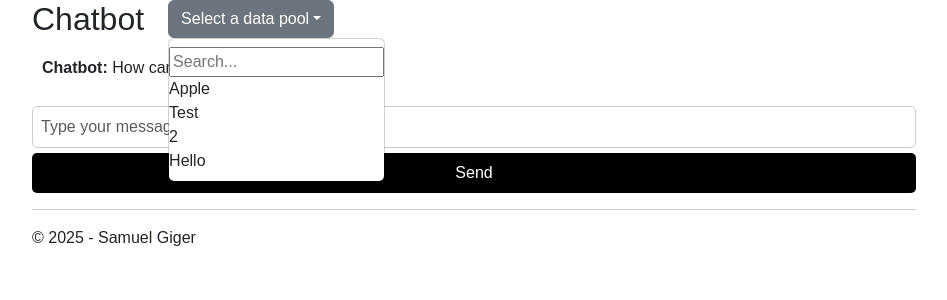
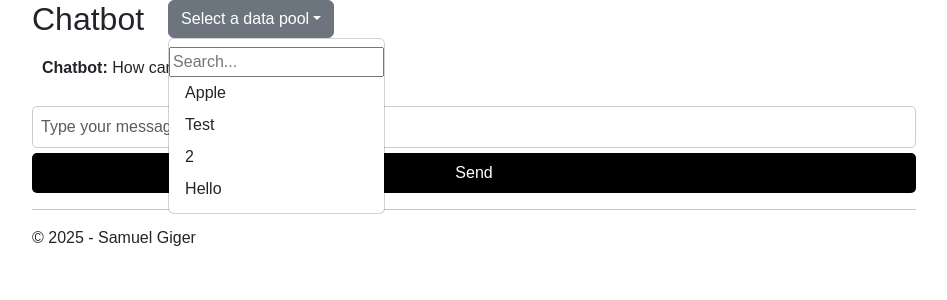
Before and after one commit to gigersam/SecOverview, a Django app: page /chat/ in a window 1280 px wide, after a click on "Select a data pool". Shown: the part 56-356 px from the top of the page, without its empty margins (166-1113 px from the left). Run offline with Django 5.2, Linux system fonts and the light colour scheme; the visitor is signed in with stand-in values (Sample User, id 1); parts of the project's set-up code (start-up, migrations or seed data) failed here and were passed over; some libraries are stand-ins or nearby versions.

Commit message:
better dropdown chatpage.html added app chat to install.sh, removed media config in nginx config -> not required.

```diff
--- a/secoverview/chat/templates/chatpage.html
+++ b/secoverview/chat/templates/chatpage.html
@@ -15,10 +15,10 @@
                 <button class="btn btn-secondary dropdown-toggle" type="button" onclick="toggleDropdown()">Select a data pool</button>
                 <ul class="dropdown-menu" id="dropdownList" class="dropdown-content">
                   <input type="text" placeholder="Search..." class="dropdown-search" id="dropdownSearch" onkeyup="filterFunction()">
-                  <li><a onclick="selectItem(this)">Apple</a></li>
-                  <li><a onclick="selectItem(this)">Test</a></li>
-                  <li><a onclick="selectItem(this)">2</a></li>
-                  <li><a onclick="selectItem(this)">Hello</a></li>
+                  <li><a class="dropdown-item" onclick="selectItem(this)">Apple</a></li>
+                  <li><a class="dropdown-item" onclick="selectItem(this)">Test</a></li>
+                  <li><a class="dropdown-item" onclick="selectItem(this)">2</a></li>
+                  <li><a class="dropdown-item" onclick="selectItem(this)">Hello</a></li>
             </div>
         </div>
         <div id="chat-box-full">
```
Also changed, not shown: 1 other file.
